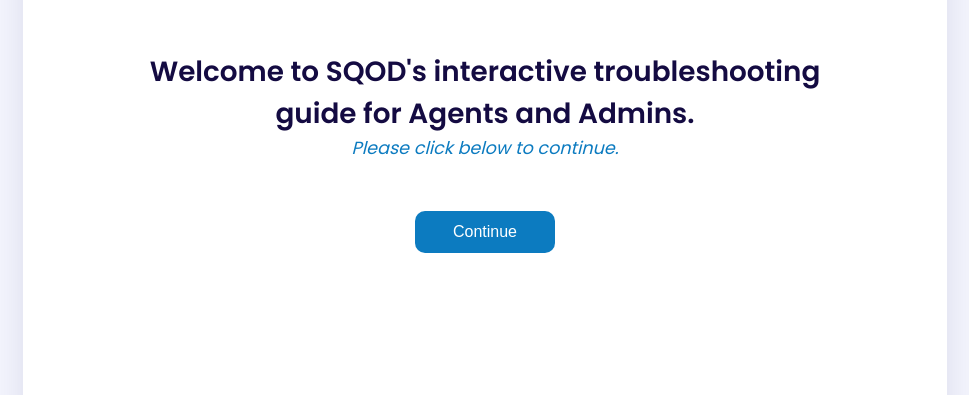
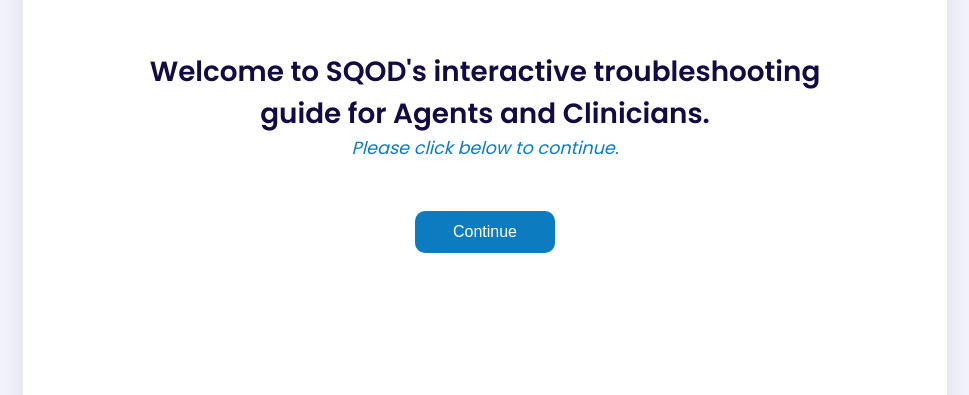
Before and after one commit to InvolveVC/IQVIA, a plain HTML site: page index.html in a window 1280 px wide. Shown: the part 210-605 px from the top of the page, without its empty margins (155-1124 px from the left). Drawn offline with Linux system fonts and the light colour scheme.

Commit message:
Update index.html

```diff
--- a/index.html
+++ b/index.html
@@ -32,7 +32,7 @@
 
 <script>
 const SLIDES = {
-  "W1": {type:"q", text:`Welcome to SQOD's interactive troubleshooting guide for Agents and Admins.<br><span class="note-small">Please click below to continue.</span>`, buttons:[{label:"Continue", next:"W2"}]},
+  "W1": {type:"q", text:`Welcome to SQOD's interactive troubleshooting guide for Agents and Clinicians.<br><span class="note-small">Please click below to continue.</span>`, buttons:[{label:"Continue", next:"W2"}]},
   "W2": {type:"q", text:`"Who is experiencing the issue?"`, buttons:[{label:"Me", next:"C1"}, {label:"The patient", next:"P1"}]},
   "P1": {type:"q", text:`"Has the patient successfully joined the video consultation?"`, buttons:[{label:"Yes", next:"P2"}, {label:"No", next:"P1AA"}]},
   "P1A": {type:"q", text:`"Is the patient showing as "Waiting to be seen" on your SQOD webpage?"`, buttons:[{label:"Yes", next:"P1AA"}, {label:"No", next:"P1AAAA"}]},
```
